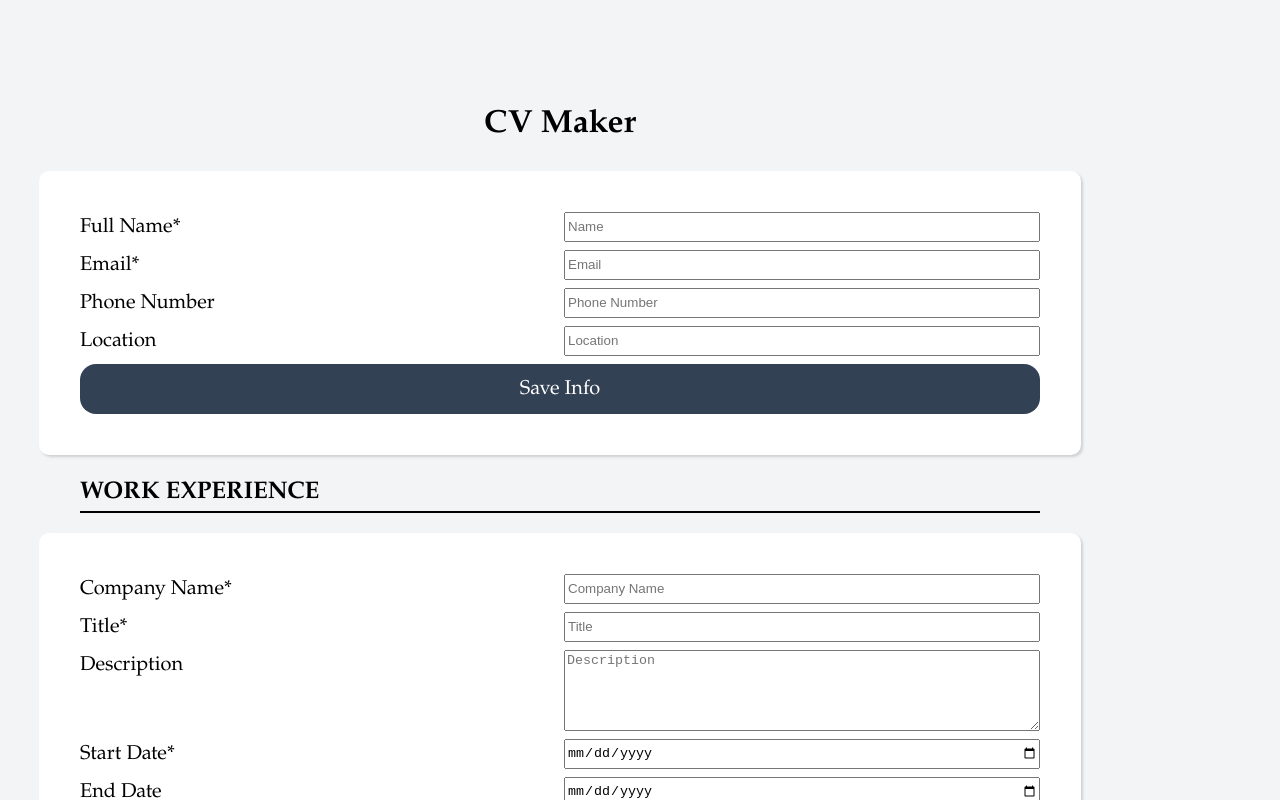
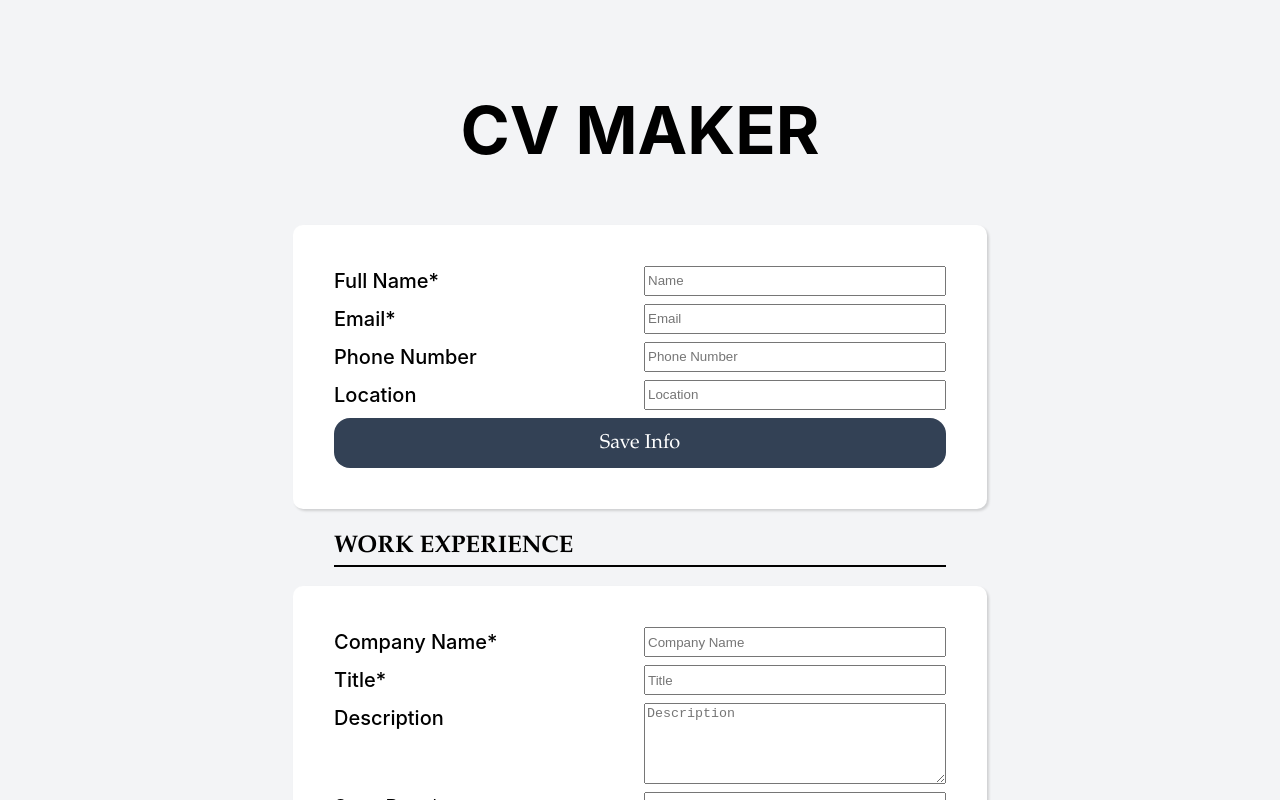
Before and after one commit to alicanyelekci/cv-maker, a React (Vite) app: page / in a window 1280 px wide. Shown: the top 800 px of the page. Built offline with nearby package versions, Linux system fonts and the light colour scheme; a web font is replaced by a local one.

Commit message:
worked on download but downloads with huge text

```diff
--- a/package.json
+++ b/package.json
@@ -10,13 +10,16 @@
     "preview": "vite preview"
   },
   "dependencies": {
+    "@react-pdf/renderer": "^3.1.12",
+    "html2pdf.js": "^0.10.1",
     "jspdf": "^2.5.1",
     "moment": "^2.29.4",
     "moment-timezone": "^0.5.43",
     "react": "^18.2.0",
     "react-dom": "^18.2.0",
     "react-moment": "^1.1.3",
-    "react-pdf": "^7.3.3"
+    "react-pdf": "^7.3.3",
+    "react-to-print": "^2.14.13"
   },
   "devDependencies": {
     "@types/react": "^18.2.15",
--- a/src/App.jsx
+++ b/src/App.jsx
@@ -119,9 +119,7 @@ function App() {
 
   return (
     <div className="container">
-      <div className="header">
-        <h1>CV Maker</h1>
-      </div>
+      <h1 className="header">CV MAKER</h1>
       <div className="body">
         <Info info={info} addInfo={addInfo} editInfo={editInfo} removeInfo={removeInfo} />
         <Work editedWork={editedWork} sortedWork={sortedWork} addWork={addWork} editWork={editWork} removeWork={removeWork} />
--- a/src/components/DownloadPage.jsx
+++ b/src/components/DownloadPage.jsx
@@ -2,40 +2,25 @@ import JsPDF from 'jspdf';
 
 export default function DownloadPage({ name }) {
     function generatePDF() {
-        // const resume = new JsPDF('portrait', 'mm', 'a4');
-        // resume.html(document.querySelectorAll('.resume')).then(() => {
-        //   resume.save(`${info.name} - Resume.pdf`);
-        // });
+        const doc = new JsPDF('portrait', 'mm', 'a4');
+        const elementToCapture = document.querySelector('.body');
+        const clonedElement = elementToCapture.cloneNode(true);
 
-        const doc = new JsPDF('portrait', 'mm', 'a4');
-
-        const elementToCapture = document.querySelector('.body');
-
-        const clonedElement = elementToCapture.cloneNode(true);
         const buttonsToRemove = clonedElement.querySelectorAll('button');
         buttonsToRemove.forEach(button => {
-          button.remove();
+            button.remove();
         });
+
         const formsToRemove = clonedElement.querySelectorAll('form');
         formsToRemove.forEach(form => {
-          form.remove();
+            form.remove();
         });
 
-        const scale = 0.1; // Adjust the scale factor as needed
-          doc.html(clonedElement, {
-            callback: function (pdf) {
-              pdf.save(`${name} - Resume.pdf`);
-            },
-            x: 10,
-            y: 10,
-            width: doc.internal.pageSize.width * scale,
-          });
-
-
-        // doc.html(clonedElement).then(() => {
-        //     doc.save(`${info.name} - Resume.pdf`);
-        //   });
-      };
+        doc.html(clonedElement).then(() => {
+            doc.save(`${name} - Resume.pdf`);
+        });
+        ReactPDF.render(<PDFDownloadLink />, `${name}/example.pdf`);
+    };
 
     return (
         <button className='download-btn' onClick={generatePDF}>Download CV ↓</button>
--- a/src/components/EducationItem.jsx
+++ b/src/components/EducationItem.jsx
@@ -3,7 +3,7 @@ import moment from "moment";
 export default function EducationItem({ id, school, department, gpa, startDate, endDate, editEducation, removeEducation }) {
     return(
         <div className="education-item">
-            <div className="header">
+            <div className="head">
                 {department === "" || department === undefined ? <h3>{school}</h3> : <h3>Department of {department} - {school} {gpa ? (<>(GPA: {gpa})</>) : ''}</h3>}
                 <i>{moment(startDate).format("MM/YYYY")} - {moment(endDate).format("MM/YYYY") === 'Invalid date' || endDate === undefined ? 'Present' : moment(endDate).format("MM/YYYY")}</i>
             </div>
--- a/src/components/InfoList.jsx
+++ b/src/components/InfoList.jsx
@@ -5,9 +5,9 @@ export default function InfoList({ name, email, tel, location, remove, edit }) {
             <div className="details">
                 <img src="src/assets/mail.png"/>
                 <p>{email}</p>
-                <img src="src/assets/telephone.png"/>
+                {tel === '' ? null : <img src="src/assets/telephone.png"/>}
                 <p>{tel}</p>
-                <img src="src/assets/location.png"/>
+                {location === '' ? null : <img src="src/assets/location.png"/>}
                 <p>{location}</p>
             </div>
             <div className="buttons">
--- a/src/components/SkillsItem.jsx
+++ b/src/components/SkillsItem.jsx
@@ -2,7 +2,7 @@ export default function SkillsItem({ skill, id, removeSkill}) {
     return (
         <li className="skills-item">
             <label>{skill}</label>
-            <div onClick={() => removeSkill(id)}>X</div>
+            <button onClick={() => removeSkill(id)}>✖</button>
         </li>
     )
 }
--- a/src/styles/style.css
+++ b/src/styles/style.css
@@ -25,14 +25,25 @@ body {
   margin: 0;
 }
 
+.header {
+  margin-top: 0;
+  font-size: 50pt;
+}
+
+.header,
+form,
+label,
+button {
+  font-family: Inter, system-ui, Avenir, Helvetica, Arial, sans-serif;
+}
+
 .container,
 .container > .body {
   display: flex;
   flex-direction: column;
   align-items: center;
   justify-content: center;
-  width: 100%;
-  max-width: 75vw;
+  margin: 0;
   margin-bottom: 2rem;
 }
 
@@ -158,11 +169,12 @@ h2 {
   grid-template-columns: 1fr 1fr 1fr;
   width: 100%;
 }
-.skills-item div {
-  font-weight: 900;
-}
-.skills-item div:hover {
-  cursor: pointer;
+.skills-item > button {
+  background: none;
+  color: #334155;
+  font-size: x-large;
+  border: 0;
+  padding: 0;
 }
 
 .download-btn {
```
Also changed, not shown: 1 other file (tests, documents, lock files or other folders).
